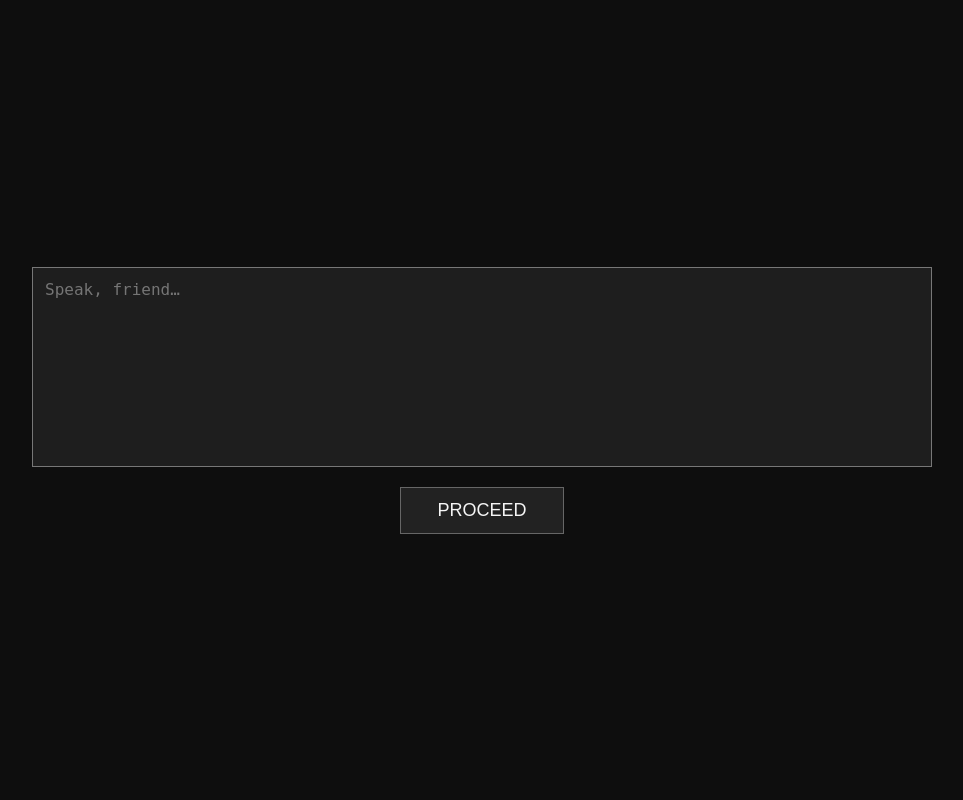
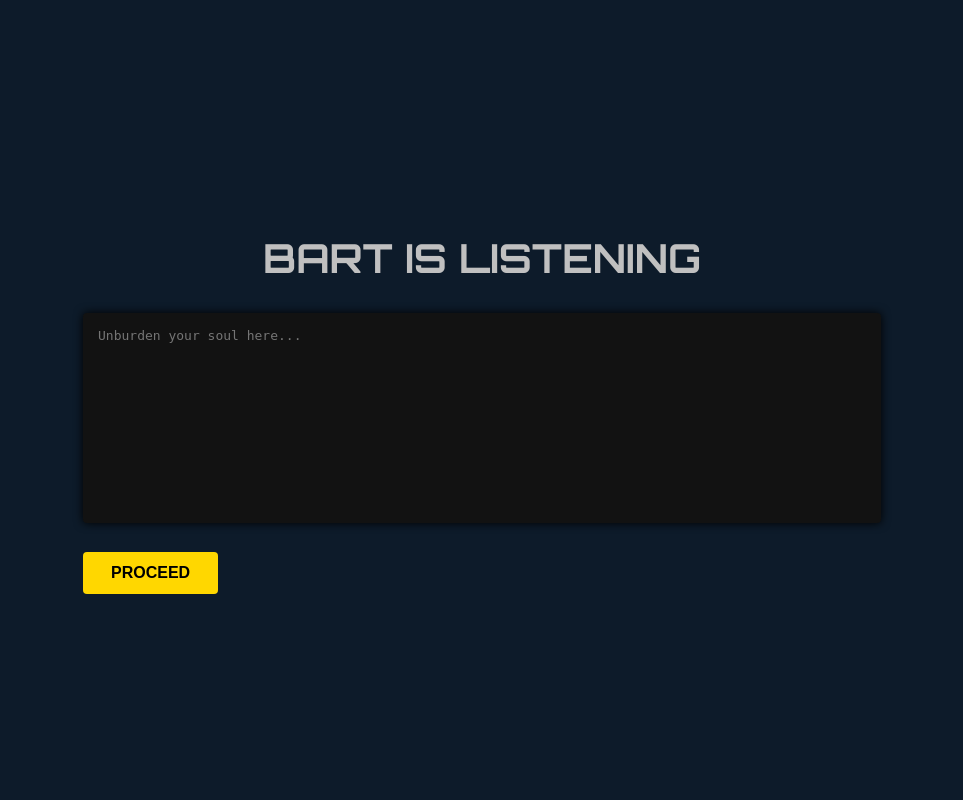
Before and after one commit to dasheroc/BARTGPT, a FastAPI app: page / in a window 1280 px wide. Shown: the whole page, without its empty margins (158-1121 px from the left). Run offline with FastAPI, Linux system fonts and the light colour scheme.

Commit message:
Style: updated to chrome noir aesthetic, uppercase header/button

```diff
--- a/templates/chat.html
+++ b/templates/chat.html
@@ -2,75 +2,73 @@
 <html lang="en">
 <head>
     <meta charset="UTF-8">
-    <title>BartAPI Chat</title>
+    <title>Bart is listening</title>
     <link rel="icon" type="image/x-icon" href="{{ url_for('static', path='favicon.ico') }}">
     <style>
-        * {
-            box-sizing: border-box;
-        }
         body {
-            margin: 0;
-            padding: 0;
-            background-color: #0e0e0e;
-            color: #f5f5f5;
-            font-family: 'Courier New', monospace;
+            background-color: #0D1B2A; /* Pretentious dark blue */
+            color: #C0C0C0; /* Chrome silver */
+            font-family: 'Orbitron', sans-serif; /* Or swap later */
             display: flex;
             flex-direction: column;
             align-items: center;
             justify-content: center;
-            height: 100vh;
+            min-height: 100vh;
+            margin: 0;
         }
-        form {
-            display: flex;
-            flex-direction: column;
-            align-items: center;
-            width: 80%;
-            max-width: 900px;
+        h1 {
+            font-size: 2.5em;
+            color: #C0C0C0;
+            font-weight: 700;
+            text-transform: uppercase;
+            margin-bottom: 30px;
         }
         textarea {
-            width: 100%;
-            height: 200px;
-            background-color: #1e1e1e;
-            color: #f5f5f5;
-            border: 1px solid #777;
-            padding: 12px;
-            font-size: 16px;
+            width: 60vw;
+            height: 180px;
+            background-color: #121212;
+            color: #C0C0C0;
+            font-size: 1em;
+            padding: 15px;
+            border: none;
+            border-radius: 4px;
             resize: none;
-            margin-bottom: 20px;
+            box-shadow: 0 0 10px #000;
         }
         button {
-            background-color: #222;
-            color: #f5f5f5;
-            font-size: 18px;
-            padding: 12px 36px;
-            border: 1px solid #666;
+            margin-top: 25px;
+            padding: 12px 28px;
+            background-color: #FFD700;
+            color: black;
+            border: none;
+            border-radius: 4px;
+            font-size: 1em;
+            font-weight: bold;
+            text-transform: uppercase;
             cursor: pointer;
-            transition: background 0.3s ease;
+            transition: background-color 0.3s ease;
         }
         button:hover {
-            background-color: #333;
+            background-color: #e6c200;
         }
         .response {
             margin-top: 40px;
-            background-color: #1a1a1a;
-            border: 1px solid #444;
-            padding: 20px;
-            width: 80%;
-            max-width: 900px;
-            font-size: 16px;
+            color: #A9A9A9;
+            font-style: italic;
         }
     </style>
+    <!-- Optional: Orbitron from Google Fonts -->
+    <link href="https://fonts.googleapis.com/css2?family=Orbitron:wght@500;700&display=swap" rel="stylesheet">
 </head>
 <body>
+    <h1>BART IS LISTENING</h1>
     <form method="post">
-        <textarea name="user_input" placeholder="Speak, friend…"></textarea>
+        <textarea name="soul" placeholder="Unburden your soul here..." required></textarea>
+        <br>
         <button type="submit">PROCEED</button>
     </form>
-
-    {% if user_input %}
-    <div class="response">
-        <strong>You said:</strong> {{ user_input }}
-    </div>
+    {% if response %}
+        <div class="response">{{ response }}</div>
     {% endif %}
 </body>
 </html>
```
